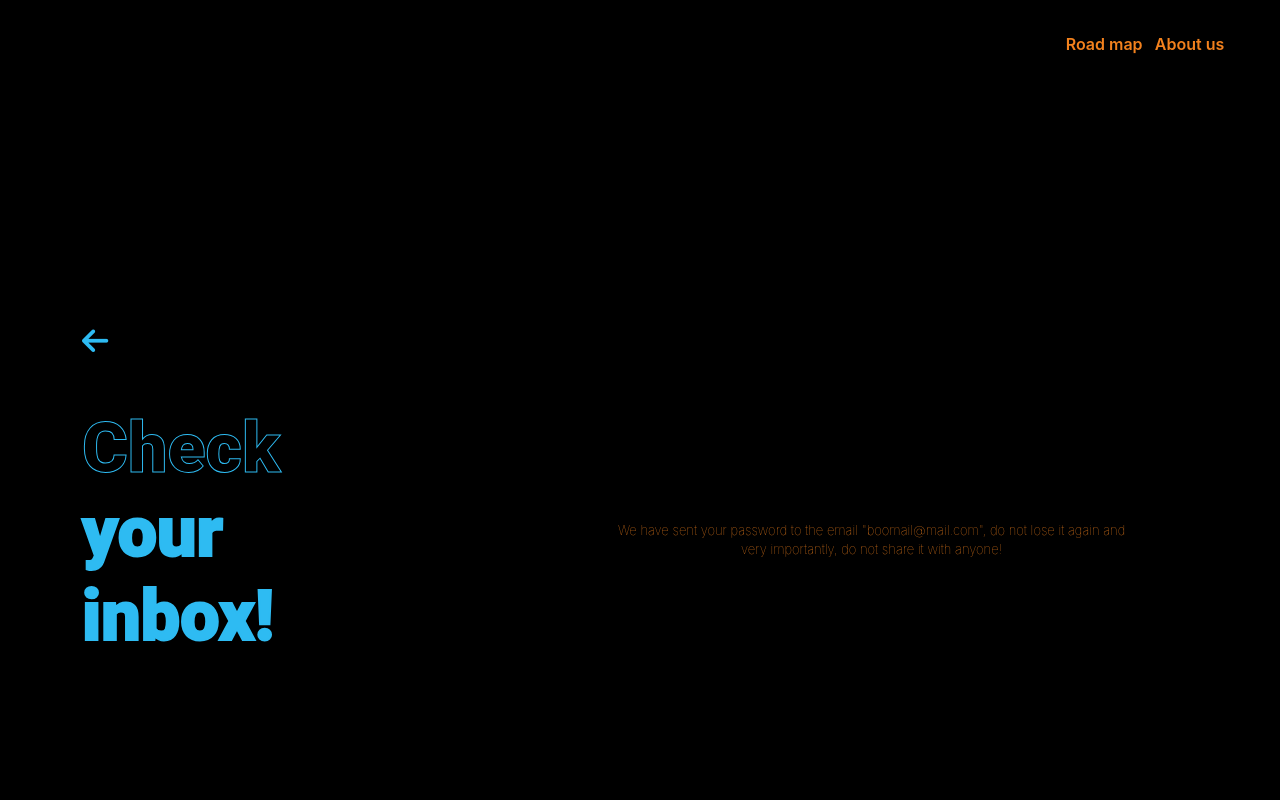
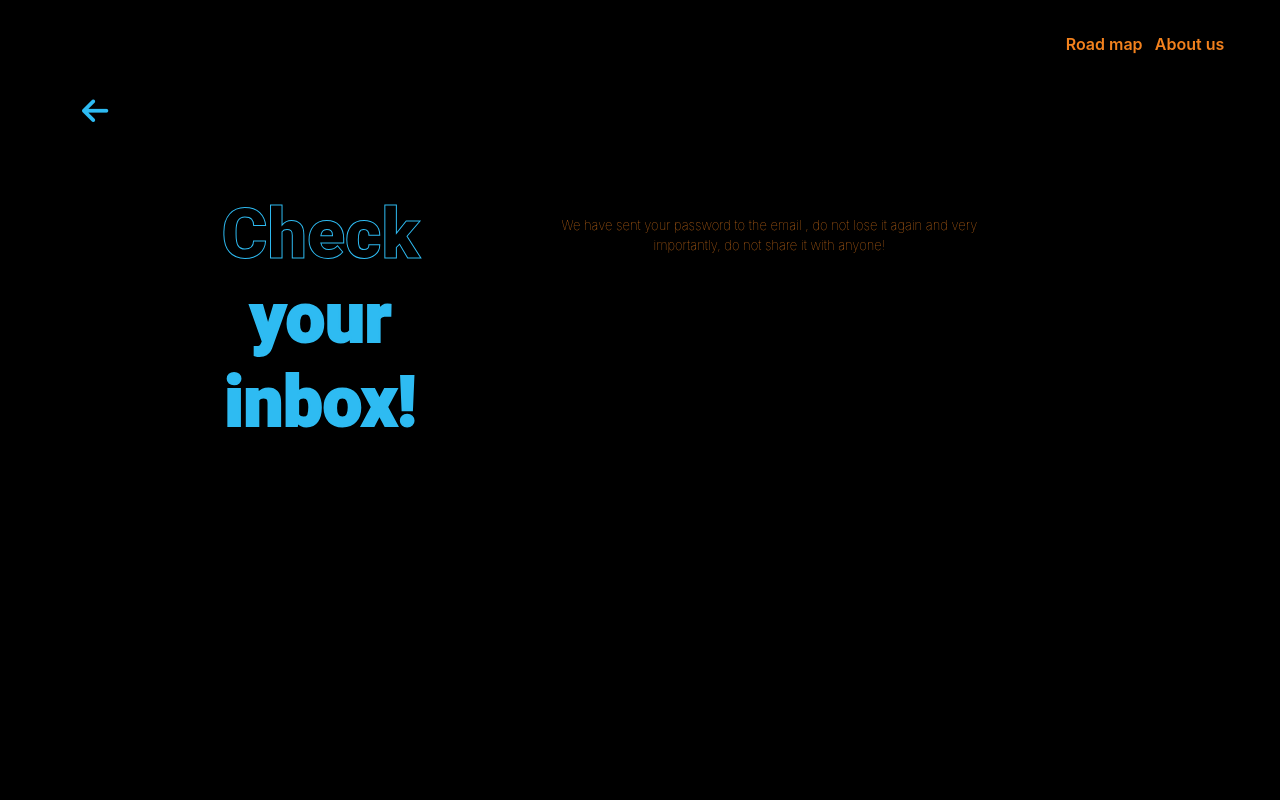
Before and after one commit to 4GeeksAcademy/codemind, a React app: page /sendpassword in a window 1280 px wide. Shown: the top 800 px of the page. Built offline with nearby package versions, Linux system fonts and the light colour scheme; no server answers.

Commit message:
se fixea pagina forgot password and send password

```diff
--- a/src/front/js/layout.js
+++ b/src/front/js/layout.js
@@ -73,9 +73,10 @@ const Layout = () => {
               <Route element={<h1>Not found!</h1>} />
               <Route element={<Progress />} path="/progress"/>
             </Routes>
-            <Footer />
+
           </ScrollToTop>
         </BrowserRouter>
+        <Footer />
       </div>
     );
   };
--- a/src/front/js/pages/forwotpassword.js
+++ b/src/front/js/pages/forwotpassword.js
@@ -15,6 +15,7 @@ const handleRecovery = async(e) =>{
     try{
         const response = await actions.recoveryPassword(email)
         if (response.success){
+            store.email = email
             navigate('/sendpassword')
         }
     }catch{
@@ -23,13 +24,14 @@ const handleRecovery = async(e) =>{
 
 }
 return (
-    <div className="container vh-100 d-flex align-items-center">
-      <div className="row justify-content-center d-flex justify-content-around align-items-center">
-        <div className="mb-5">
+    <div className="container vh-100 mt-5 d-flex">
+      <div className="">
           <Link to="/">
             <i className="fa-solid fa-arrow-left arrow-back"></i>
           </Link>
         </div>
+      <div className="row justify-content-center  mt-5 d-flex justify-content-around">
+
         <div className="col-md-5 text-start">
           <div className="embed-responsive embed-responsive-16by9">
             <h2 className="bigtext text-line text-break">
@@ -37,7 +39,7 @@ return (
             </h2>
           </div>
         </div>
-        <div className="col-md-6 mt-4">
+        <div className="col-md-6 mt-4 pt-4 ">
           <div className="text-center">
             <p>Enter your email, and we will send you an email to reset your password.</p>
           </div>
--- a/src/front/js/pages/sendpassword.js
+++ b/src/front/js/pages/sendpassword.js
@@ -1,24 +1,26 @@
-import React, { useState } from 'react';
+import React, { useState, useContext } from 'react';
 import { Link } from 'react-router-dom';
-
+import { Context } from "../store/appContext";
 export const SendPassword = () => {
-
+const { store, actions} = useContext(Context)
     return (
-        <div className="container vh-100 d-flex align-items-center ">
-        <div className="row justify-content-center d-flex justify-content-around align-items-center">
-            <div className='mb-5'>
-        <Link to="/"><i className="fa-solid fa-arrow-left arrow-back"></i></Link>
+        <div className="container vh-100 d-flex">
+         <div className="mb-5">
+          <Link to="/">
+            <i className="fa-solid fa-arrow-left arrow-back"></i>
+          </Link>
         </div>
+        <div className="row justify-content-center d-flex justify-content-around mt-5">
         <div className="col-md-6 text-start">
-            <div className="embed-responsive embed-responsive-16by9">
-                <h2 className='bigtext  text-break'>
+            <div className="embed-responsive embed-responsive-16by9 mt-5 ">
+                <h2 className='bigtext text-center'>
                 Check <br></br><span className='text-color-primary text-line'>your<br></br> inbox!</span>
                 </h2>
             </div>
         </div>
         <div className="col-md-6 mt-4">
-            <div className="text-center ">
-                <p>We have sent your password to the email "boomail@mail.com", do not lose it again and very importantly, do not share it with anyone!</p>
+            <div className="text-center mt-5">
+                <p>We have sent your password to the email {store.email}, do not lose it again and very importantly, do not share it with anyone!</p>
             </div>
 
         </div>
--- a/src/front/js/store/flux.js
+++ b/src/front/js/store/flux.js
@@ -40,7 +40,7 @@ const getState = ({ getStore, getActions, setStore }) => {
 			user: initialUser ,
 			teachers: null,
 			teacherData: null,
-
+			email: null
 		},
 
 		actions: {
```
